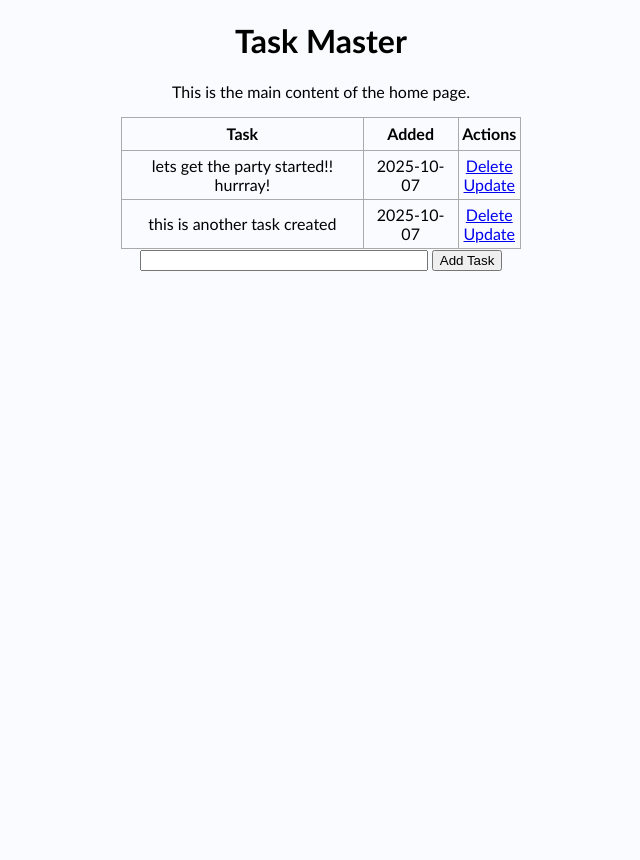
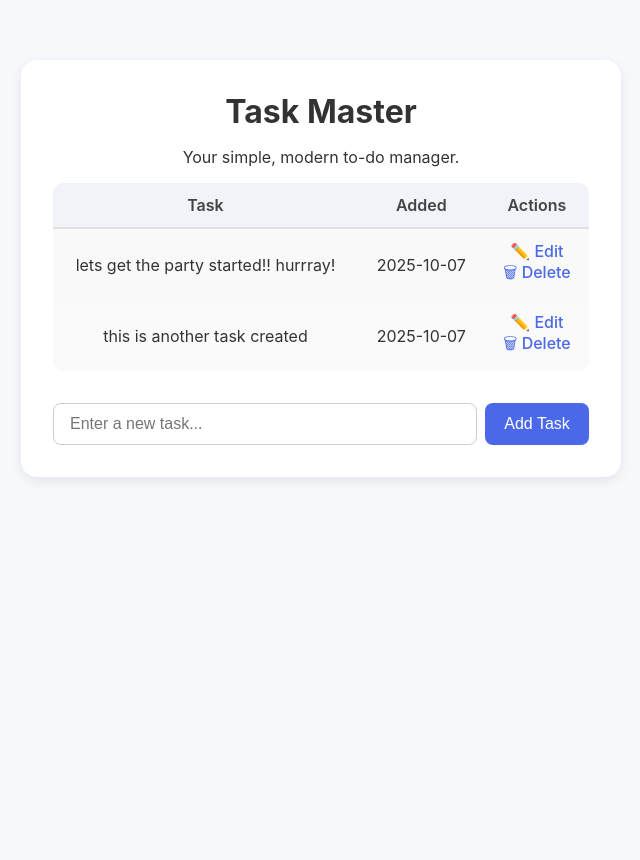
Before and after one commit to Aadeshh0/flask_api_routing, a Flask app: page / in a window 1280 px wide. Shown: the whole page, without its empty margins (319-959 px from the left). Before the commit the page ends 271 px from the top, so only its background shows below. Run offline with Flask 3, Linux system fonts and the light colour scheme.

Commit message:
modify: imrpoved the overall ui

```diff
--- a/static/css/main.css
+++ b/static/css/main.css
@@ -1,36 +1,129 @@
-body, html {
-    margin : 120;
-    font-family :'Gill Sans', 'Gill Sans MT', Calibri, 'Trebuchet MS', sans-serif;
-    background-color: #fafbfe;
+* {
+    box-sizing: border-box;
+    margin: 0;
+    padding: 0;
   }
 
-.content {
-    margin: 0 auto;
-    width: 400px;
+  body, html {
+    font-family: "Inter", "Segoe UI", "Helvetica Neue", Arial, sans-serif;
+    background-color: #f7f8fc;
+    color: #333;
+    height: 100%;
   }
 
-table, td, th {
-    border: 1px solid #aaa;
+  /* ====== Container ====== */
+  .content {
+    max-width: 600px;
+    margin: 60px auto;
+    background: #fff;
+    padding: 2rem;
+    border-radius: 16px;
+    box-shadow: 0 4px 12px rgba(0, 0, 0, 0.08);
   }
 
+  h1, h4, p {
+    text-align: center;
+    margin-bottom: 1rem;
+  }
+
+  /* ====== Table ====== */
   table {
     border-collapse: collapse;
     width: 100%;
+    margin-top: 1rem;
+    background-color: #fafafa;
+    border-radius: 10px;
+    overflow: hidden;
+  }
+
+  th, td {
+    padding: 12px 16px;
+    text-align: center;
   }
 
   th {
-    height: 30px;
+    background-color: #f1f3f8;
+    color: #444;
+    font-weight: 600;
+    border-bottom: 2px solid #e0e0e0;
   }
 
-td {
-    text-align: center;
-    padding: 5px;
+  tr:nth-child(even) {
+    background-color: #f9f9f9;
   }
 
-.form {
-    margin-top: 20px;
+  tr:hover {
+    background-color: #eef2ff;
+    transition: background-color 0.2s ease;
   }
 
-#content {
-    width: 70%;
+  /* ====== Buttons & Links ====== */
+  a {
+    color: #4a68e8;
+    text-decoration: none;
+    font-weight: 500;
   }
+
+  a:hover {
+    color: #2c48c0;
+    text-decoration: underline;
+  }
+
+  /* ====== Form Styles ====== */
+  form {
+    margin-top: 2rem;
+    display: flex;
+    justify-content: center;
+    gap: 0.5rem;
+  }
+
+  input[type="text"] {
+    flex: 1;
+    padding: 0.7rem 1rem;
+    border: 1px solid #ccc;
+    border-radius: 8px;
+    font-size: 1rem;
+    transition: border 0.2s ease;
+  }
+
+  input[type="text"]:focus {
+    outline: none;
+    border-color: #4a68e8;
+    box-shadow: 0 0 0 2px rgba(74, 104, 232, 0.15);
+  }
+
+  input[type="submit"] {
+    background-color: #4a68e8;
+    color: white;
+    border: none;
+    border-radius: 8px;
+    padding: 0.7rem 1.2rem;
+    font-size: 1rem;
+    cursor: pointer;
+    transition: background-color 0.2s ease, transform 0.1s ease;
+  }
+
+  input[type="submit"]:hover {
+    background-color: #3c54c0;
+    transform: translateY(-1px);
+  }
+
+  /* ====== Responsive ====== */
+  @media (max-width: 600px) {
+    .content {
+      margin: 30px 10px;
+      padding: 1.5rem;
+    }
+
+    table, tr, th, td {
+      font-size: 0.9rem;
+    }
+
+    form {
+      flex-direction: column;
+    }
+
+    input[type="text"], input[type="submit"] {
+      width: 100%;
+    }
+  }
--- a/templates/index.html
+++ b/templates/index.html
@@ -7,7 +7,7 @@
 {% block body%}
 <div class="content">
     <h1 style="text-align: center;">Task Master</h1>
-    <p style="text-align: center;">This is the main content of the home page.</p>
+    <p style="text-align: center;">Your simple, modern to-do manager.</p>
     {% if tasks|length < 1 %}
     <h4 style="text-align: center;">No tasks available. Add a task below.</h4>
     {% else %}
@@ -22,17 +22,17 @@
                 <td>{{ task.content }}</td>
                 <td>{{ task.date_created.date() }}</td>
                 <td>
-                    <a href="/delete/{{task.id}}">Delete</a>
+                    <a href="/update/{{task.id}}">✏️ Edit</a>
                     <br>
-                    <a href="/update/{{task.id}}">Update</a>
+                    <a href="/delete/{{task.id}}">🗑 Delete</a>
                 </td>
             </tr>
         {% endfor %}
     </table>
     {% endif %}
 
-    <form action="/" method="POST" style="text-align: center;">
-        <input type="text" name="content" id="content">
+    <form action="/" method="POST">
+        <input type="text" name="content" id="content" placeholder="Enter a new task..." required>
         <input type="submit" value="Add Task">
     </form>
 </div>
```
Also changed, not shown: instance/test.db. Lines whose indentation alone changed are shown as unchanged.
